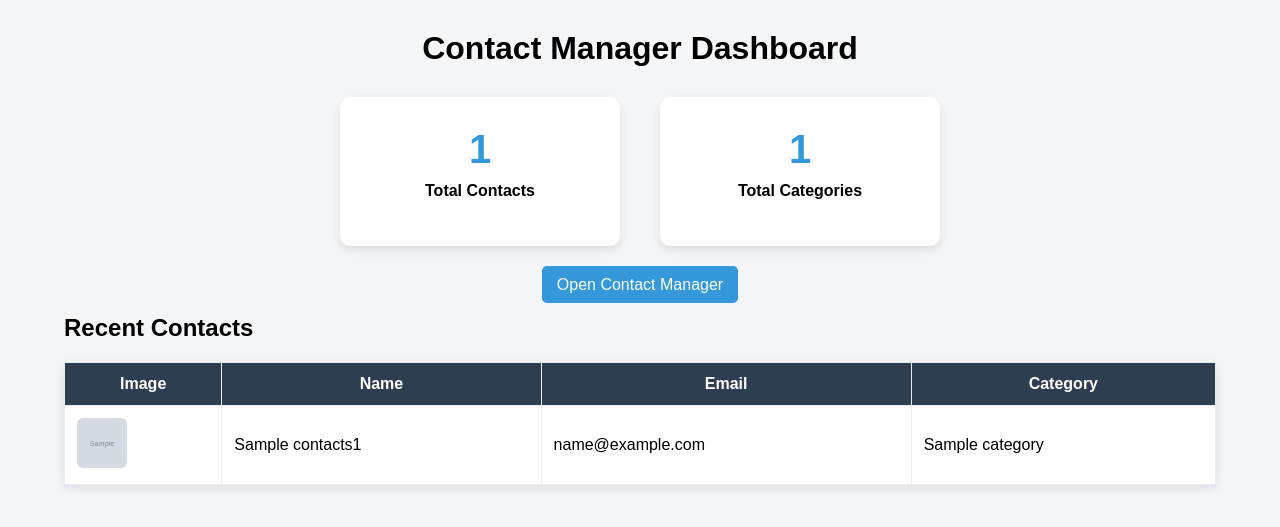
After one commit to hashah8873/contact-manager-web-app, a PHP site: page /dashboard.php in a window 1280 px wide. The commit adds this page. Shown: the top 527 px of the page. Run offline with PHP 8.4, Linux system fonts and the light colour scheme; tables that the repository leaves empty or names only in its code hold one stand-in row (values such as "Sample post"); grey boxes marked "Sample" are stand-in pictures.

Commit message:
Added dashboard, CSV export feature, and auto image deletion

```diff
--- /dev/null
+++ b/dashboard.php
@@ -0,0 +1,171 @@
+<?php
+include 'db_connect.php';
+
+/* عدد جهات الاتصال */
+$total_contacts = $conn->query("SELECT COUNT(*) as total FROM contacts1")->fetch_assoc()['total'];
+
+/* عدد التصنيفات */
+$total_categories = $conn->query("SELECT COUNT(*) as total FROM categories")->fetch_assoc()['total'];
+
+/* آخر 5 جهات اتصال */
+$recent = $conn->query("
+SELECT contacts1.*, categories.category_name
+FROM contacts1
+LEFT JOIN categories
+ON contacts1.category_id = categories.category_id
+ORDER BY contacts1.id DESC
+LIMIT 5
+");
+?>
+
+<!DOCTYPE html>
+<html>
+<head>
+
+<title>Dashboard</title>
+
+<style>
+
+body{
+font-family:Arial;
+background:#f4f6f9;
+margin:0;
+}
+
+h1{
+text-align:center;
+margin-top:30px;
+}
+
+.container{
+width:90%;
+margin:auto;
+}
+
+.cards{
+display:flex;
+justify-content:center;
+gap:40px;
+margin:30px;
+}
+
+.card{
+background:white;
+padding:30px;
+width:220px;
+text-align:center;
+border-radius:10px;
+box-shadow:0 4px 10px rgba(0,0,0,0.1);
+}
+
+.card h2{
+margin:0;
+font-size:40px;
+color:#3498db;
+}
+
+.card p{
+margin-top:10px;
+font-weight:bold;
+}
+
+table{
+border-collapse:collapse;
+width:100%;
+background:white;
+box-shadow:0 3px 10px rgba(0,0,0,0.1);
+}
+
+th,td{
+border:1px solid #eee;
+padding:12px;
+}
+
+th{
+background:#2c3e50;
+color:white;
+}
+
+img{
+width:50px;
+height:50px;
+object-fit:cover;
+border-radius:6px;
+}
+
+.toplink{
+text-align:center;
+margin:20px;
+}
+
+.toplink a{
+background:#3498db;
+color:white;
+padding:10px 15px;
+text-decoration:none;
+border-radius:5px;
+}
+
+</style>
+
+</head>
+
+<body>
+
+<h1>Contact Manager Dashboard</h1>
+
+<div class="container">
+
+<div class="cards">
+
+<div class="card">
+<h2><?php echo $total_contacts; ?></h2>
+<p>Total Contacts</p>
+</div>
+
+<div class="card">
+<h2><?php echo $total_categories; ?></h2>
+<p>Total Categories</p>
+</div>
+
+</div>
+
+<div class="toplink">
+<a href="index.php">Open Contact Manager</a>
+</div>
+
+<h2>Recent Contacts</h2>
+
+<table>
+
+<tr>
+<th>Image</th>
+<th>Name</th>
+<th>Email</th>
+<th>Category</th>
+</tr>
+
+<?php while($r = $recent->fetch_assoc()): ?>
+
+<tr>
+
+<td>
+<?php if($r['image_path']): ?>
+<img src="<?= $r['image_path'] ?>">
+<?php endif; ?>
+</td>
+
+<td><?= htmlspecialchars($r['name']) ?></td>
+<td><?= htmlspecialchars($r['email']) ?></td>
+<td><?= $r['category_name'] ?? '-' ?></td>
+
+</tr>
+
+<?php endwhile; ?>
+
+</table>
+
+</div>
+
+</body>
+</html>
```
Also changed, not shown: delete_contact.php (+24 -6 lines), export_contacts.php (added, +33 -0 lines), index.php (+133 -15 lines).
